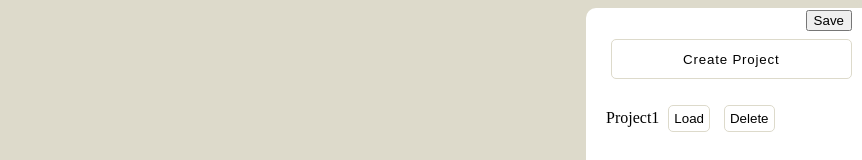
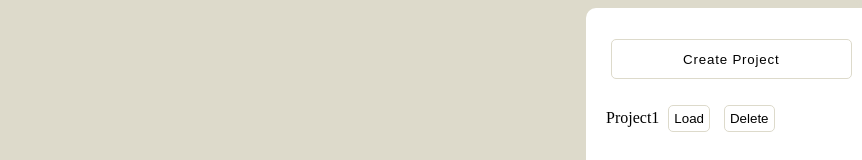
Before and after one commit to mateusz3225/ToDo, a website built with webpack: page src/template.html in a window 1280 px wide. Shown: the top 160 px of the page, without its empty margins (418-1280 px from the left). Built offline with nearby package versions, Linux system fonts and the light colour scheme.

Commit message:
local storage

```diff
--- a/src/styles.css
+++ b/src/styles.css
@@ -149,9 +149,3 @@ body {
 
     box-sizing: border-box;
 }
-.temp-button {
-    z-index: 3;
-    position: fixed;
-    top: 10px;
-    right: 10px;
-}
--- a/src/template.html
+++ b/src/template.html
@@ -33,6 +33,6 @@ Add A Task
         </div>
         </div>
         <button class="slide-right"><img src='arrow-right.svg'></button>
-        <button class="temp-button">Save</button>
+
 </body>
 </html>
```
